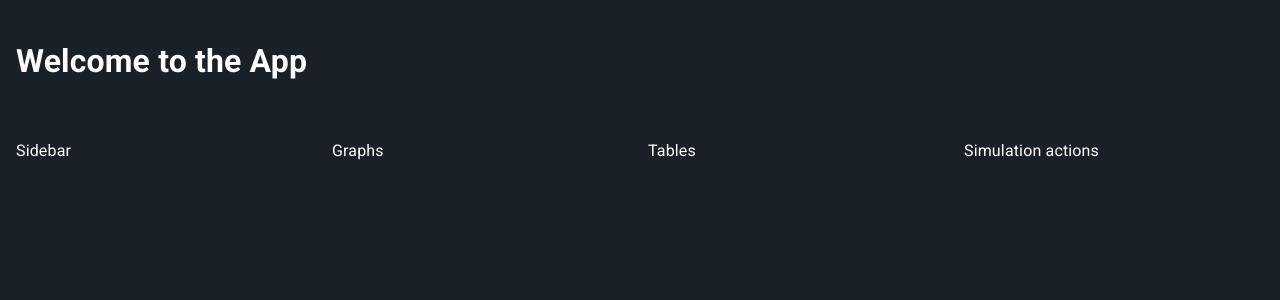
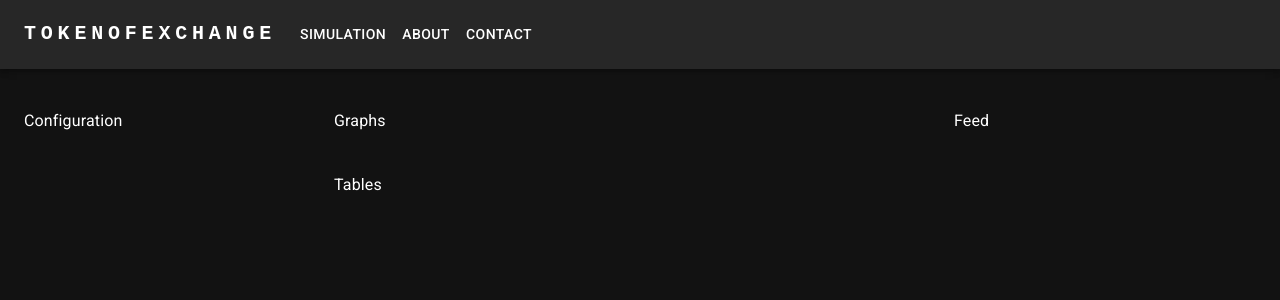
Before and after one commit to whyowisp/token-of-exchange, a React (Vite) app: page / in a window 1280 px wide. Shown: the top 300 px of the page. Built offline with nearby package versions, Linux system fonts and the light colour scheme.

Commit message:
only darktheme -version

```diff
--- a/package.json
+++ b/package.json
@@ -13,6 +13,7 @@
     "@emotion/react": "^11.14.0",
     "@emotion/styled": "^11.14.0",
     "@fontsource/roboto": "^5.2.5",
+    "@mui/icons-material": "^7.1.0",
     "@mui/material": "^7.1.0",
     "react": "^19.1.0",
     "react-dom": "^19.1.0"
--- a/src/App.tsx
+++ b/src/App.tsx
@@ -3,36 +3,23 @@ import '@fontsource/roboto/400.css';
 import '@fontsource/roboto/500.css';
 import '@fontsource/roboto/700.css';
 
-import { useState } from 'react'
-import { ThemeProvider } from '@emotion/react';
-
-import { darkTheme, defaultTheme } from './styles/theme'
-import { CssBaseline } from '@mui/material';
-import { Grid  } from '@mui/material';
+import { Box, CssBaseline, FormControl, FormLabel, FormControlLabel, RadioGroup, Radio } from '@mui/material';
+import { ThemeProvider } from '@mui/material/styles';
+import { useColorScheme } from '@mui/material/styles';
+import { theme, darkTheme } from './styles/theme';
+import SimulationLayout from './components/SimulationLayout'
+import MainMenu from './components/MainMenu'
 
 const App = () => {
   return (
     <ThemeProvider theme={darkTheme}>
       <CssBaseline />
-      <Grid container spacing={2} sx={{ padding: 2 }}>
-        <Grid size={12}>
-          <h1>Welcome to the App</h1>
-        </Grid>
-        <Grid size={3}>
-          <p>Sidebar</p>
-        </Grid>
-        <Grid size={3}>
-          <p>Graphs</p>
-        </Grid>
-        <Grid size={3}>
-          <p>Tables</p>
-        </Grid>
-        <Grid size={3}>
-          <p>Simulation actions</p>
-        </Grid>
-      </Grid>
+      <Box sx={{ minHeight: '100vh' }}>
+        <MainMenu />
+        <SimulationLayout />
+      </Box>
     </ThemeProvider>
-  )
+  );
 }
 
 export default App
--- a/src/components/MainMenu.tsx
+++ b/src/components/MainMenu.tsx
@@ -1,8 +1,9 @@
 import React from 'react';
-import { ButtonGroup, Button, Box, AppBar, Container, Typography, Toolbar, IconButton, Menu, MenuItem } from "@mui/material";
+import { ButtonGroup, Button, Box, AppBar, Container, Typography, Toolbar, IconButton, Menu, MenuItem, FormControl, FormLabel, FormControlLabel, RadioGroup, Radio } from "@mui/material";
 import MenuIcon from '@mui/icons-material/Menu';
 
 const pages = ['Simulation', 'About', 'Contact'];
+
 
 const MainMenu = () => {
   const [anchorElNav, setAnchorElNav] = React.useState<null | HTMLElement>(null);
--- a/src/main.tsx
+++ b/src/main.tsx
@@ -1,9 +1,12 @@
 import { StrictMode } from 'react'
 import { createRoot } from 'react-dom/client'
-import App from './App.tsx'
+import { Experimental_CssVarsProvider as CssVarsProvider } from '@mui/material/styles';
+import App from './App'
 
 createRoot(document.getElementById('root')!).render(
   <StrictMode>
-    <App />
+    <CssVarsProvider defaultMode="system">
+      <App />
+    </CssVarsProvider>
   </StrictMode>,
 )
--- a/src/styles/theme.ts
+++ b/src/styles/theme.ts
@@ -1,33 +1,21 @@
 import { createTheme } from '@mui/material'
 
-export const defaultTheme = createTheme({
+const theme = createTheme({
   palette: {
     mode: 'light',
     primary: {
       main: '#1976d2',
     },
-    secondary: {
-      main: '#dc004e',
-    },
-    background: {
-      default: '#f5f5f5',
-      paper: '#ffffff',
-    }
   },
-})
+});
 
-export const darkTheme = createTheme({
+const darkTheme = createTheme({
   palette: {
     mode: 'dark',
     primary: {
       main: '#90caf9',
     },
-    secondary: {
-      main: '#f48fb1',
-    },
-    background: {
-      default: '#1A2027',
-      paper: '#424242',
-    }
   },
-})
+});
+
+export { theme, darkTheme };
```
Also changed, not shown: 1 other file (tests, documents, lock files or other folders).
